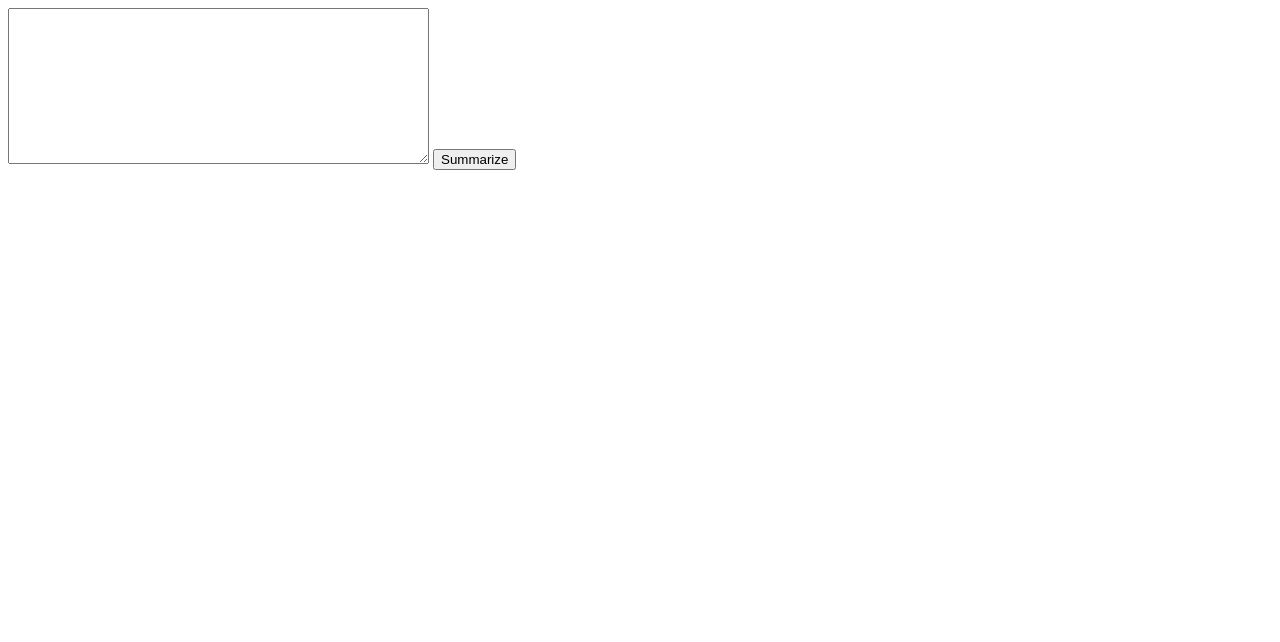
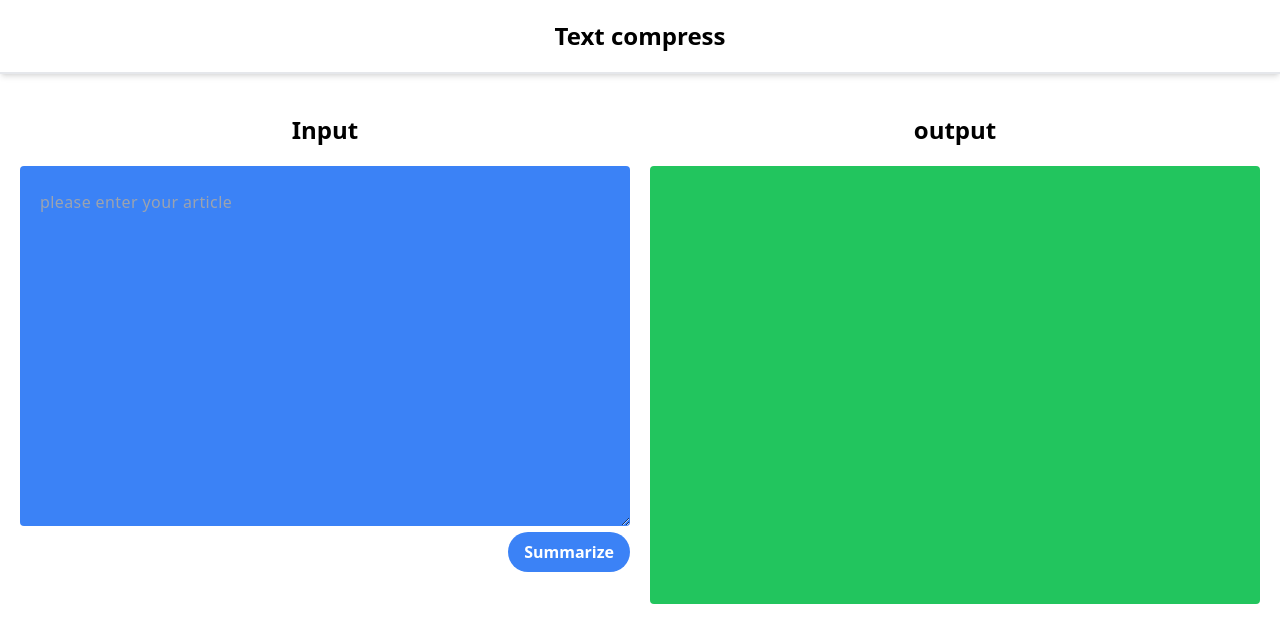
Before and after one commit to Bhashyam39/textcompress, a plain HTML site: page index.html in a window 1280 px wide. Drawn offline with nearby package versions, Linux system fonts and the light colour scheme.

Commit message:
basic layout

```diff
--- a/index.html
+++ b/index.html
@@ -1,16 +1,53 @@
 <!DOCTYPE html>
 <html lang="en">
-<head>
-    <meta charset="UTF-8">
-    <meta http-equiv="X-UA-Compatible" content="IE=edge">
-    <meta name="viewport" content="width=device-width, initial-scale=1.0">
+  <head>
+    <meta charset="UTF-8" />
+    <meta http-equiv="X-UA-Compatible" content="IE=edge" />
+    <meta name="viewport" content="width=device-width, initial-scale=1.0" />
     <title>Text Summarization</title>
-</head>
-<body>
-    <textarea id="inputText" rows="10" cols="50"></textarea>
-    <button onclick="summarizeText()">Summarize</button>
-    <div id="summary"></div>
+    <script src="https://cdn.tailwindcss.com"></script>
+  </head>
+  <body class="min-h-screen">
+    <nav class="shadow-md border-b-2 py-5 h-1/6">
+      <p class="font-bold text-center text-2xl">Text compress</p>
+    </nav>
 
+    <div class="flex flex-col md:flex-row h-5/6 p-5 gap-5">
+      <div class="md:w-1/2 relative">
+        <!-- input text  -->
+        <p class="text-center text-2xl font-semibold m-5">Input</p>
+        <textarea
+          id="inputText"
+          class="focus:outline-none bg-blue-500 text-white rounded w-full leading-loose tracking-wide p-5"
+          rows="10"
+          cols="50"
+          placeholder="please enter your article"
+        ></textarea>
+
+        <div class="">
+          <button
+            class="bg-blue-500 text-white py-2 absolute right-0 buttom-0 hover:bg-blue-700 px-4 rounded-full font-semibold"
+            onclick="summarizeText()"
+          >
+            Summarize
+          </button>
+        </div>
+      </div>
+
+      <div class="md:w-1/2">
+        <!-- output text -->
+
+        <p class="text-center text-2xl font-semibold m-5">output</p>
+        <div
+          id="summary"
+          class="leading-loose tracking-wide p-5 h-full bg-green-500 text-white rounded"
+        ></div>
+      </div>
+    </div>
+
+    <div>
+      <!-- members details -->
+    </div>
     <script src="script.js"></script>
-</body>
+  </body>
 </html>
--- a/script.js
+++ b/script.js
@@ -2,7 +2,9 @@ async function query(data) {
   const response = await fetch(
     "https://api-inference.huggingface.co/models/facebook/bart-large-cnn",
     {
-			headers: { Authorization: "Bearer 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" },
+      headers: {
+        Authorization: "Bearer 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",
+      },
       method: "POST",
       body: JSON.stringify(data),
     }
@@ -11,15 +13,39 @@ async function query(data) {
   return result;
 }
 
+const UpdateSummaryDiv = (data) => {
+  document.getElementById("summary").innerText = data;
+};
+
+const AddToSummaryDiv = (data) => {
+  document.getElementById("summary").appendChild(data);
+};
+
 function summarizeText() {
   const inputText = document.getElementById("inputText").value;
 
-    query( inputText )
-        .then(result => {
+  if (inputText == "") {
+    UpdateSummaryDiv("Please enter input");
+    return "";
+  }
 
-            document.getElementById("summary").innerText = result[0].summary_text;
+  var divElement = document.createElement("div");
+
+  divElement.classList.add(
+    "flex",
+    "justify-center",
+    "items-center",
+    "text-4xl"
+  );
+
+  divElement.innerHTML = "processing...";
+
+  AddToSummaryDiv(divElement);
+  query(inputText)
+    .then((result) => {
+      UpdateSummaryDiv(result[0].summary_text);
     })
-        .catch(error => {
+    .catch((error) => {
       console.error("Error:", error);
     });
 }
```
Lines whose indentation alone changed are shown as unchanged.
